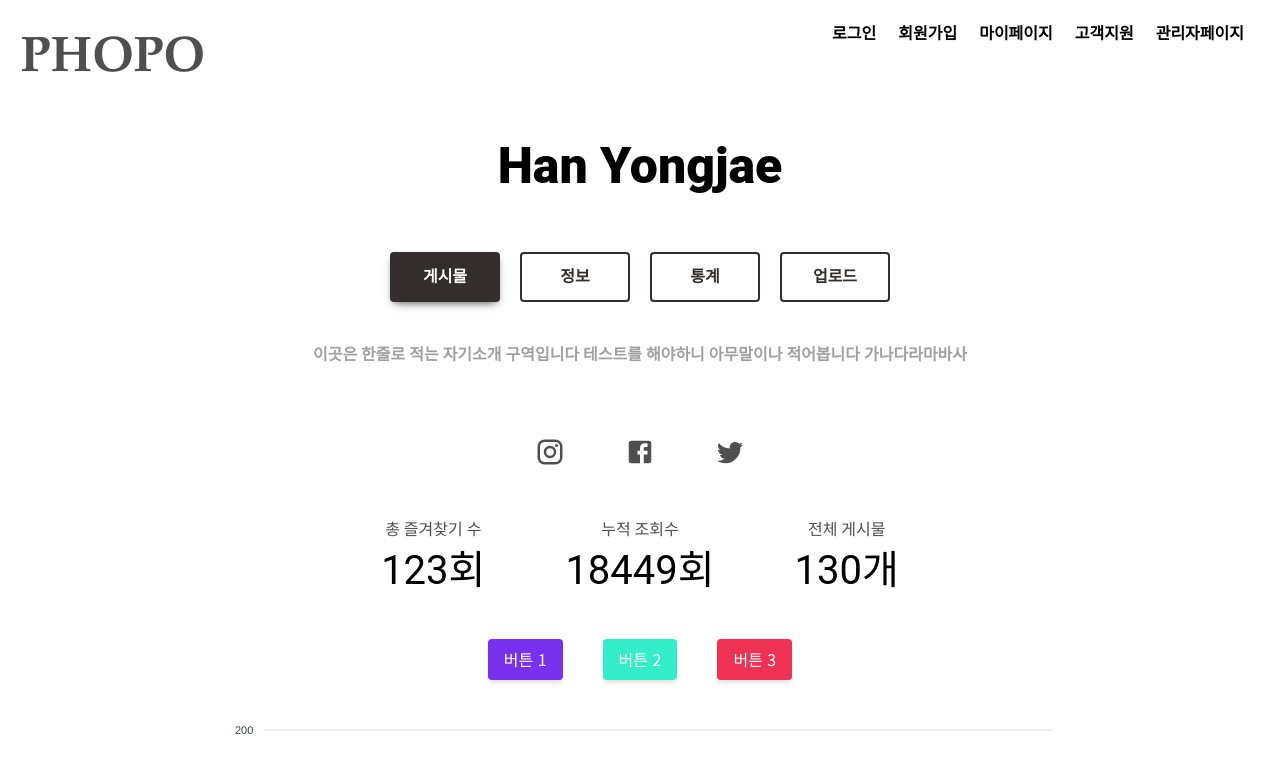
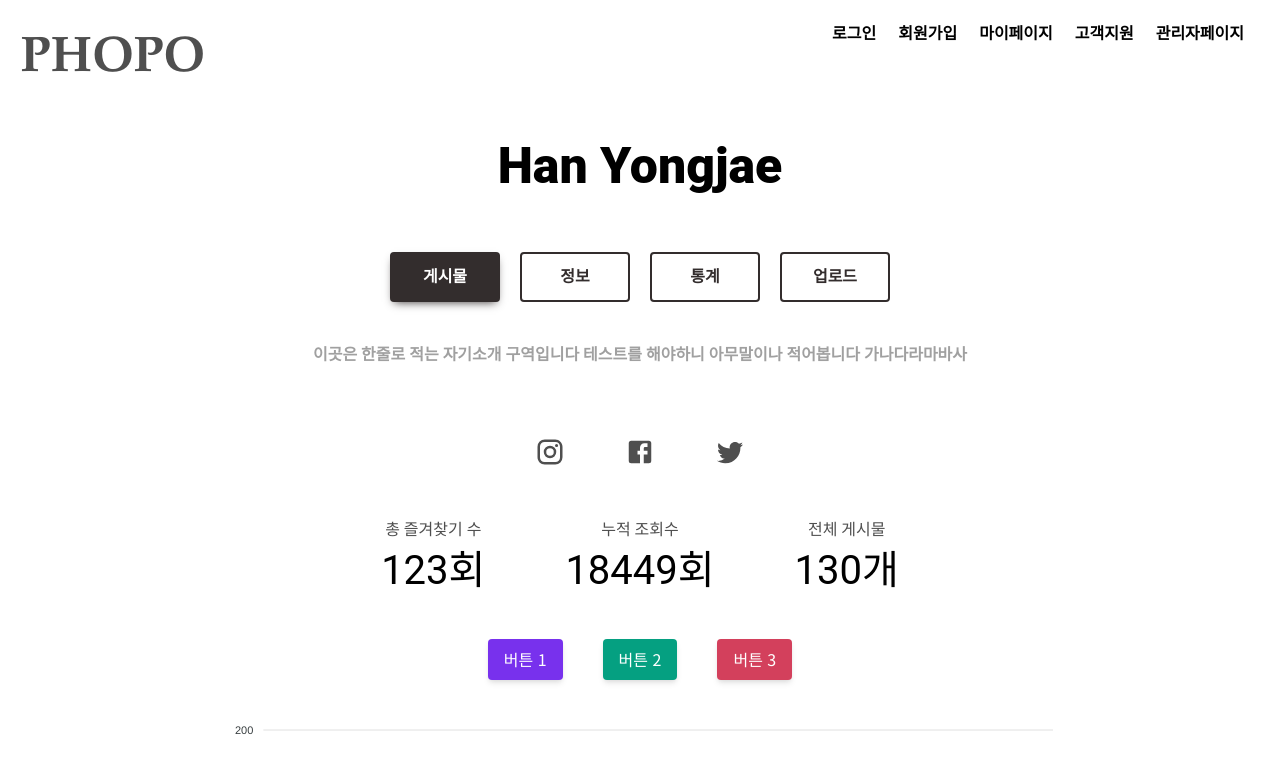
Before and after one commit to Jun02da/final_project_frontend, a React (Create React App) app: page /Dashboard in a window 1280 px wide. Shown: the top 759 px of the page. Built offline with nearby package versions, Linux system fonts and the light colour scheme.

Commit message:
업데이트

```diff
--- a/src/components/Charts/MyPageChart.js
+++ b/src/components/Charts/MyPageChart.js
@@ -156,7 +156,7 @@ function MyPageChart() {
       },
       width: "100%",
     },
-    colors: ["#32edc8"],
+    colors: ["#05a081"],
     dataLabels: {
       enabled: false, // 값 표시 X
     },
@@ -174,7 +174,7 @@ function MyPageChart() {
       },
       width: "100%",
     },
-    colors: ["#ed3254"],
+    colors: ["#d3405c"],
     dataLabels: {
       enabled: false, // 값 표시 X
     },
--- a/src/css/BoardPagination.css
+++ b/src/css/BoardPagination.css
@@ -1,3 +1,11 @@
+@import url("https://fonts.googleapis.com/css2?family=Noto+Sans+KR&display=swap");
+/* 버튼 관련 */
+:root {
+  --page-button-bg-color: #ffffff;
+  --page-button-hover-color: #ffffff;
+  --page-button-hover-bg-color: #0d6efd;
+}
+
 #BoardPaginationDiv {
   font-family: Arial, sans-serif;
   font-weight: bold;
@@ -6,30 +14,36 @@
   margin: 0 auto;
 }
 .BoardPaginationLeftArrow {
-  background-color: white;
+  background: var(--page-button-bg-color);
   border-top-left-radius: 20px;
   border-bottom-left-radius: 20px;
   padding: 5px 10px;
 }
 .BoardPaginationButton {
-  background-color: white;
+  background: var(--page-button-bg-color);
   padding: 5px 10px;
 }
 .BoardPaginationRightArrow {
-  background-color: white;
+  background: var(--page-button-bg-color);
   border-top-right-radius: 20px;
   border-bottom-right-radius: 20px;
   padding: 5px 10px;
 }
-.BoardPaginationLeftArrow:hover {
-  color: rgba(255, 255, 255, 0.85);
-  box-shadow: #0449b0 0 0px 0px 40px inset;
+.BoardPaginationLeftArrow:active,
+.BoardPaginationButton:active,
+.BoardPaginationRightArrow:active,
+.BoardPaginationLeftArrow:hover,
+.BoardPaginationButton:hover,
+.BoardPaginationRightArrow:hover,
+.BoardPaginationLeftArrow:focus,
+.BoardPaginationButton:focus,
+.BoardPaginationRightArrow:focus {
+  background: var(--page-button-hover-bg-color);
+  color: var(--page-button-hover-color);
+  outline: 0;
 }
-.BoardPaginationButton:hover {
-  color: rgba(255, 255, 255, 0.85);
-  box-shadow: #0d6efd 0 0px 0px 40px inset;
+.BoardPaginationLeftArrow:disabled,
+.BoardPaginationButton:disabled,
+.BoardPaginationRightArrow:disabled {
+  opacity: 0.5;
 }
-.BoardPaginationRightArrow:hover {
-  color: rgba(255, 255, 255, 0.85);
-  box-shadow: #0449b0 0 0px 0px 40px inset;
-}
--- a/src/css/Dashboard.css
+++ b/src/css/Dashboard.css
@@ -3,13 +3,13 @@
 :root {
   --button1-color: #ffffff;
   --button1-bg-color: #7831ed;
-  --button1-hover-bg-color: #4812a1;
+  --button1-hover-bg-color: #38176e;
   --button2-color: #ffffff;
-  --button2-bg-color: #32edc8;
-  --button2-hover-bg-color: #05a081;
+  --button2-bg-color: #05a081;
+  --button2-hover-bg-color: #246e5f;
   --button3-color: #ffffff;
-  --button3-bg-color: #ed3254;
-  --button3-hover-bg-color: #d3405c;
+  --button3-bg-color: #d3405c;
+  --button3-hover-bg-color: #a10521;
 }
 #MyPageChartButton1 {
   -webkit-appearance: none;
```
